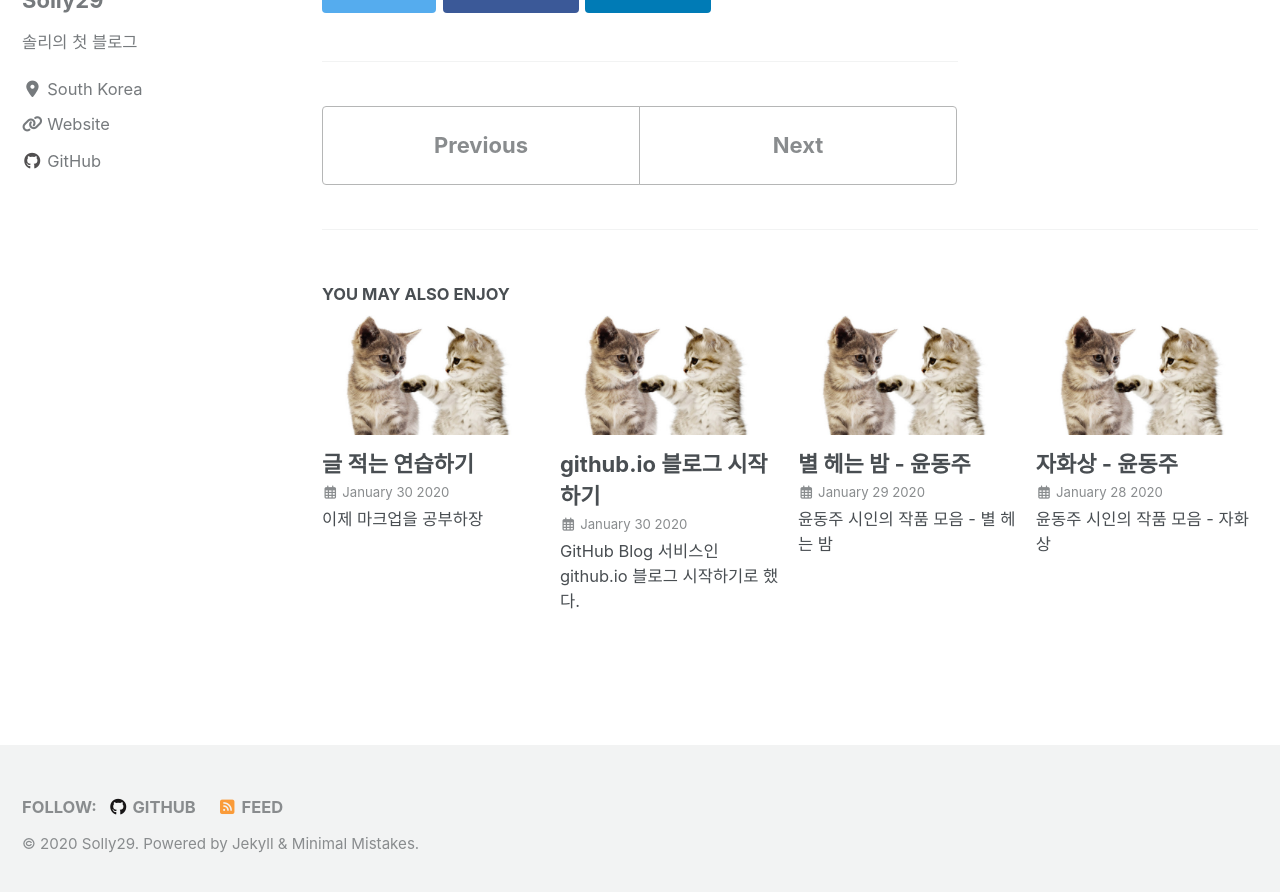
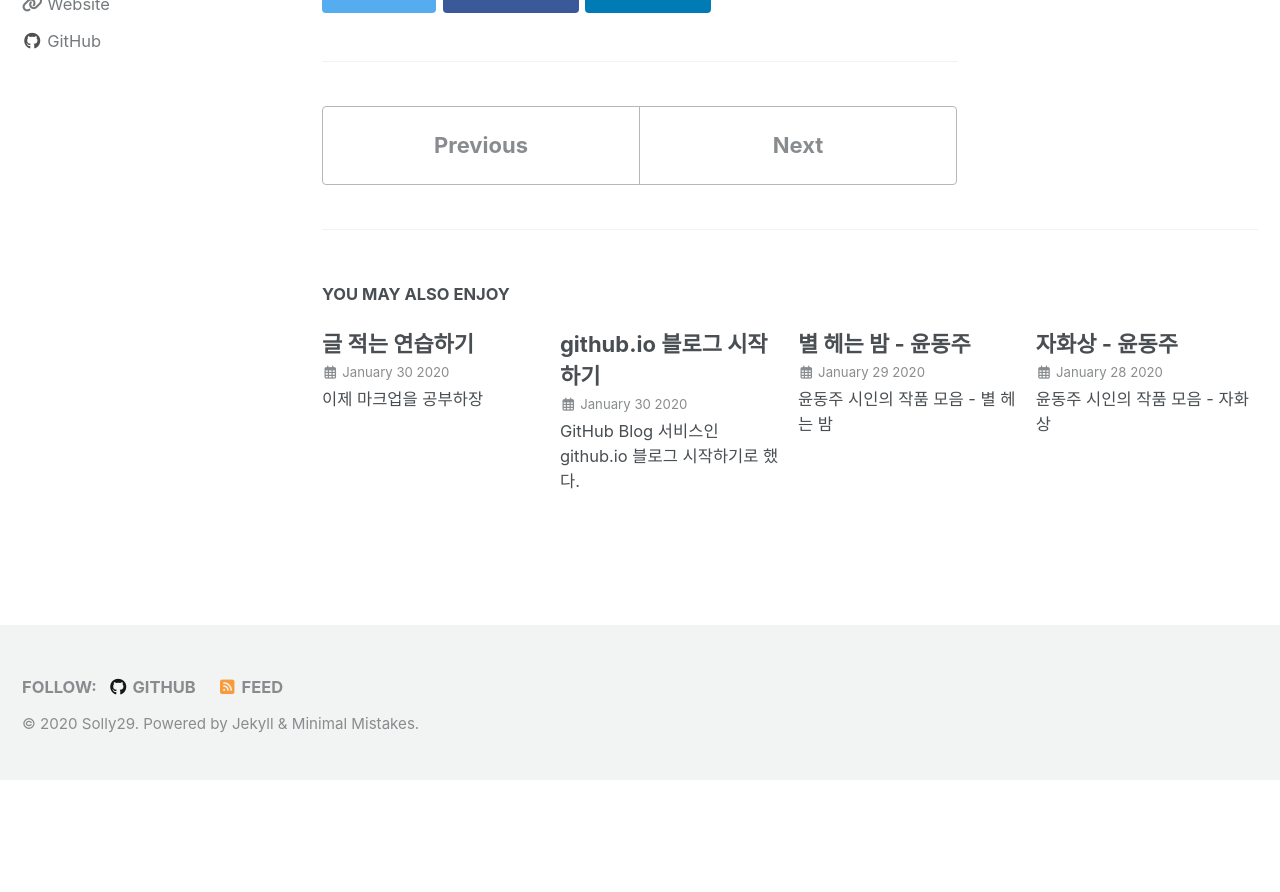
Before and after one commit to solly29/solly29.github.io, a Jekyll site: the page built from _posts/2020-01-30-buy-shoes.md, in a window 1280 px wide and 900 px high, scrolled down 1052 px. Shown: the top 892 px of the window. Built offline with Jekyll 4.4.1, drawn with Linux system fonts in a browser that asks for light colours; cached includes are drawn as plain includes; nearby versions of some CDN libraries; after the commit the page ends 1832 px from its top, so only the background shows below that.

Commit message:
Update _config.yml

```diff
--- a/_config.yml
+++ b/_config.yml
@@ -24,7 +24,7 @@ description              : "솔리의 첫 블로그"
 url                      : "https://solly29.github.io/"
 baseurl                  : # 서브 경로가 있으면 기재
 repository               : # GitHub username/repo-name e.g. "mmistakes/minimal-mistakes"
-teaser                   : "/assets/images/cat.jpg" # 티저 이미지
+teaser                   : # "/assets/images/cat.jpg" # 티저 이미지
 logo                     : # 최상단 메뉴 바에 사이트 로고 넣기
 masthead_title           : # overrides the website title displayed in the masthead, use " " for no title
 # breadcrumbs            : false # true, false (default)
```
